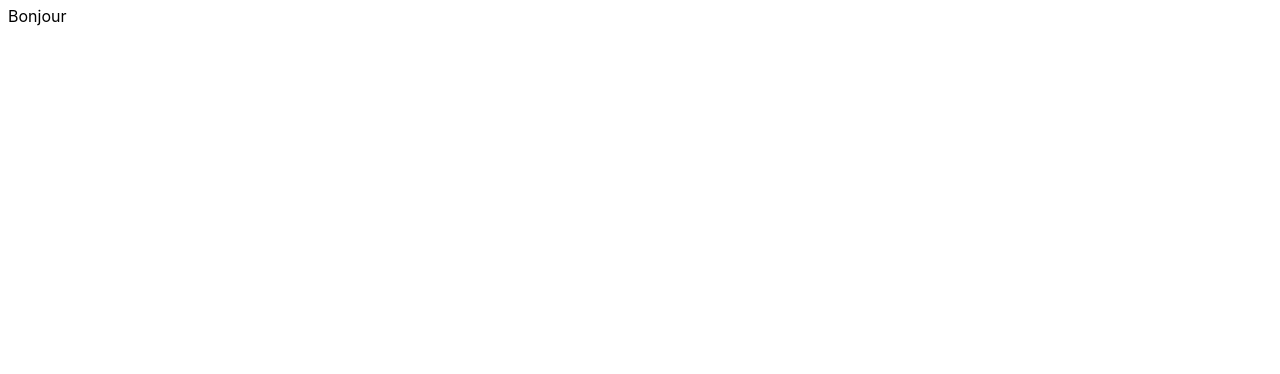
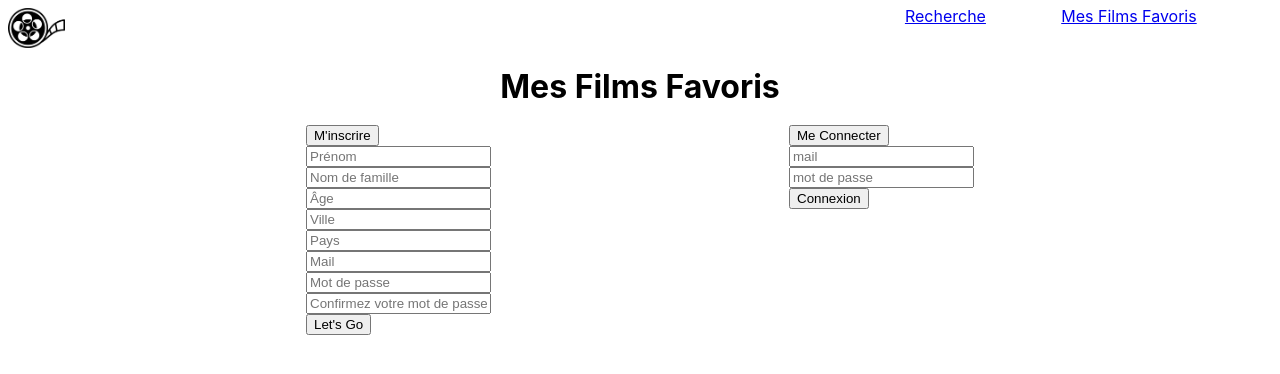
Before and after one commit to Baptcave/Mes-Films-Favoris, a React (Vite) app in the folder frontend/: page / in a window 1280 px wide. Shown: the top 374 px of the page. Built offline with nearby package versions, Linux system fonts and the light colour scheme.

Commit message:
US_1 is completed, Navigation is possible through the website

```diff
--- a/frontend/package.json
+++ b/frontend/package.json
@@ -18,6 +18,8 @@
     "@types/react": "^18.0.28",
     "@types/react-dom": "^18.0.11",
     "@vitejs/plugin-react": "^3.1.0",
+    "eslint": "^8.37.0",
+    "eslint-plugin-react": "^7.32.2",
     "vite": "^4.2.0"
   }
 }
--- a/frontend/src/App.jsx
+++ b/frontend/src/App.jsx
@@ -1,8 +1,16 @@
+import { Routes, Route } from "react-router-dom";
+import Homepage from "./pages/Homepage";
+import Search from "./pages/Search";
+import MyFilms from "./pages/MyFilms";
 
 function App() {
   return (
     <div>
-      Bonjour
+      <Routes>
+        <Route path="/" element={<Homepage />} />
+        <Route path="/search" element={<Search />} />
+        <Route path="/my-films" element={<MyFilms />} />
+      </Routes>
     </div>
   )
 }
--- a/frontend/src/components/Homepage/SignUp.jsx
+++ b/frontend/src/components/Homepage/SignUp.jsx
@@ -16,7 +16,7 @@ function SignUp() {
 
     return (
         <div>
-            <button type="button">M'inscrire'</button>
+            <button type="button">M'inscrire</button>
             <form>
                 <div>
                     <input onChange={handleChange} type="text" name="firstname" id="firstname" placeholder='Prénom' />
--- /dev/null
+++ b/frontend/src/components/Nav.jsx
@@ -0,0 +1,20 @@
+import React from "react";
+import { Link } from "react-router-dom";
+import Logo from "../assets/logos/film-movie-reel-icon.webp";
+import styles from "../styles/Nav.module.css";
+
+function Nav() {
+  return (
+    <div className={styles.navBody}>
+      <Link to="/">
+        <img className={styles.logo} src={Logo} alt="Logo" />
+      </Link>
+      <div className={styles.buttonsWrap}>
+        <Link to="/search">Recherche</Link>
+        <Link to="/my-films">Mes Films Favoris</Link>
+      </div>
+    </div>
+  );
+}
+
+export default Nav;
--- a/frontend/src/main.jsx
+++ b/frontend/src/main.jsx
@@ -1,10 +1,13 @@
-import React from 'react'
-import ReactDOM from 'react-dom/client'
-import App from './App'
-import './styles/index.css'
+import React from "react";
+import ReactDOM from "react-dom/client";
+import { BrowserRouter as Router } from "react-router-dom";
+import App from "./App";
+import "./styles/index.css";
 
-ReactDOM.createRoot(document.getElementById('root')).render(
+ReactDOM.createRoot(document.getElementById("root")).render(
   <React.StrictMode>
-    <App />
-  </React.StrictMode>,
-)
+    <Router>
+      <App />
+    </Router>
+  </React.StrictMode>
+);
--- a/frontend/src/pages/Homepage.jsx
+++ b/frontend/src/pages/Homepage.jsx
@@ -1,9 +1,20 @@
-import React from 'react';
+import React from "react";
+import Nav from "../components/Nav";
+import Login from "../components/Homepage/Login";
+import SignUp from "../components/Homepage/SignUp";
+import styles from "../styles/Homepage.module.css";
 
 function Homepage() {
   return (
-    <div>Homepage</div>
-  )
-};
+    <div>
+      <Nav />
+      <h1 className={styles.title}>Mes Films Favoris</h1>
+      <div className={styles.buttonsWrap} >
+        <SignUp />
+        <Login />
+      </div>
+    </div>
+  );
+}
 
 export default Homepage;
--- a/frontend/src/pages/MyFilms.jsx
+++ b/frontend/src/pages/MyFilms.jsx
@@ -1,8 +1,12 @@
 import React from 'react';
+import Nav from '../components/Nav';
 
 function MyFilms() {
   return (
-    <div>MyFilms</div>
+    <div>
+      <Nav />
+      <p>MyFilms</p>
+    </div>
   )
 };
 
--- a/frontend/src/pages/Search.jsx
+++ b/frontend/src/pages/Search.jsx
@@ -1,8 +1,12 @@
 import React from 'react';
+import Nav from '../components/Nav';
 
 function Search() {
   return (
-    <div>Search</div>
+    <div>
+      <Nav />
+      <p>Search</p>
+    </div>
   )
 };
 
--- /dev/null
+++ b/frontend/src/styles/Homepage.module.css
@@ -0,0 +1,9 @@
+.title {
+    text-align: center;
+}
+
+.buttonsWrap {
+    display: flex;
+    flex-direction: row;
+    justify-content: space-evenly;
+}
--- /dev/null
+++ b/frontend/src/styles/Nav.module.css
@@ -0,0 +1,17 @@
+.navBody {
+    display: flex;
+    flex-direction: row;
+    justify-content: space-between;
+}
+
+.logo {
+    height: 40px;
+    width: auto;
+}
+
+.buttonsWrap {
+    display: flex;
+    flex-direction: row;
+    justify-content: space-evenly;
+    width: 35%;
+}
--- a/frontend/src/styles/index.css
+++ b/frontend/src/styles/index.css
@@ -8,4 +8,8 @@
   -webkit-font-smoothing: antialiased;
   -moz-osx-font-smoothing: grayscale;
   -webkit-text-size-adjust: 100%;
+
+  margin: 0;
+  padding: 0;
+  box-sizing: border-box;
 }
```
Also changed, not shown: frontend/.eslintrc.json (added), frontend/src/assets/logos/film-movie-reel-icon.webp (added), 1 other file (tests, documents, lock files or other folders).
